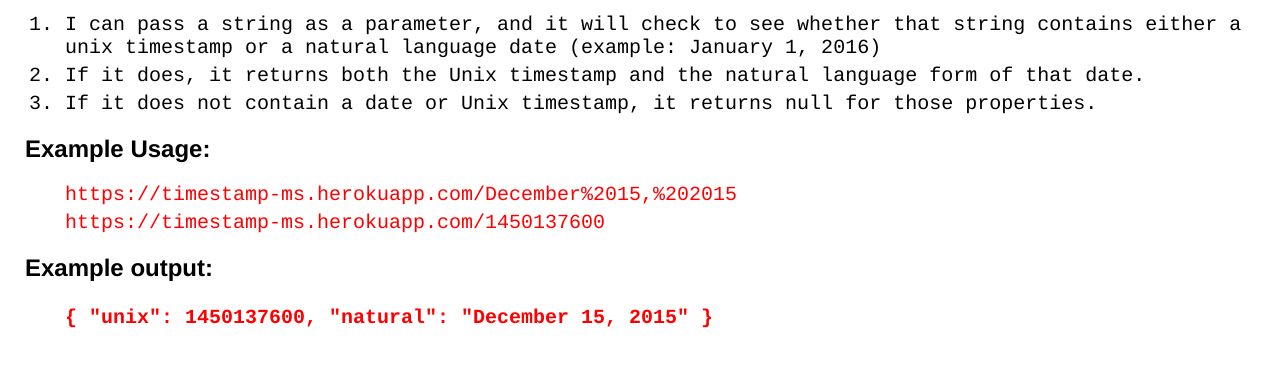
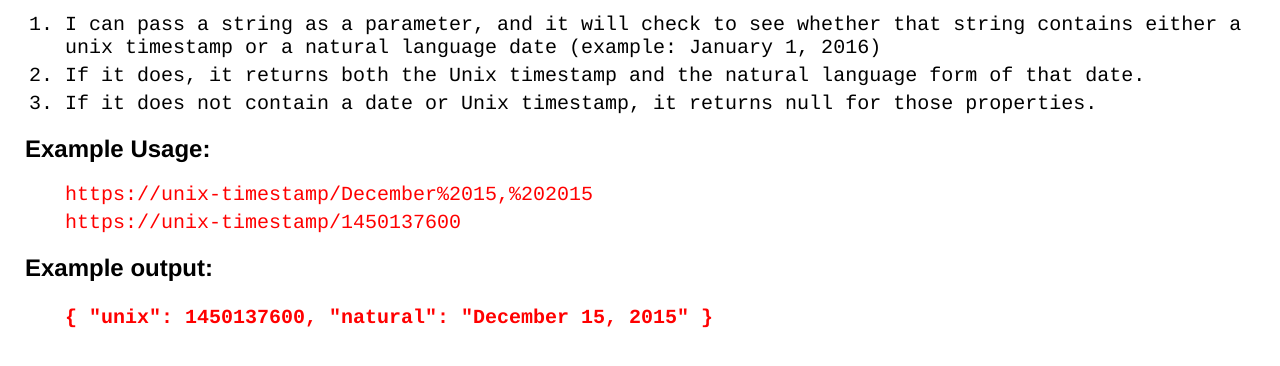
Before and after one commit to aalokgupta/tiny_url, a website: page views/index.html in a window 1280 px wide. Shown: the part 100-466 px from the top of the page. Drawn offline with nearby package versions, Linux system fonts and the light colour scheme.

Commit message:
Checkpoint

```diff
--- a/package.json
+++ b/package.json
@@ -17,7 +17,8 @@
     "node": "8.x"
   },
   "repository": {
-    "url": "https://glitch.com/edit/#!/welcome-project"
+    //"url": "https://glitch.com/edit/#!/welcome-project"
+    "url": "https://unix-timestamp.glitch.com/"
   },
   "license": "MIT",
   "keywords": [
--- a/views/index.html
+++ b/views/index.html
@@ -43,8 +43,8 @@
           Example Usage:
         </h2>
         <ul style = "list-style-type: none">
-          <li style ="color:red">https://timestamp-ms.herokuapp.com/December%2015,%202015</li>
-          <li style = "color:red">https://timestamp-ms.herokuapp.com/1450137600</li>
+          <li style ="color:red">https://unix-timestamp/December%2015,%202015</li>
+          <li style = "color:red">https://unix-timestamp/1450137600</li>
         </ul>
       </div>
     <div>
```
Also changed, not shown: .config/configstore/update-notifier-npm.json.
